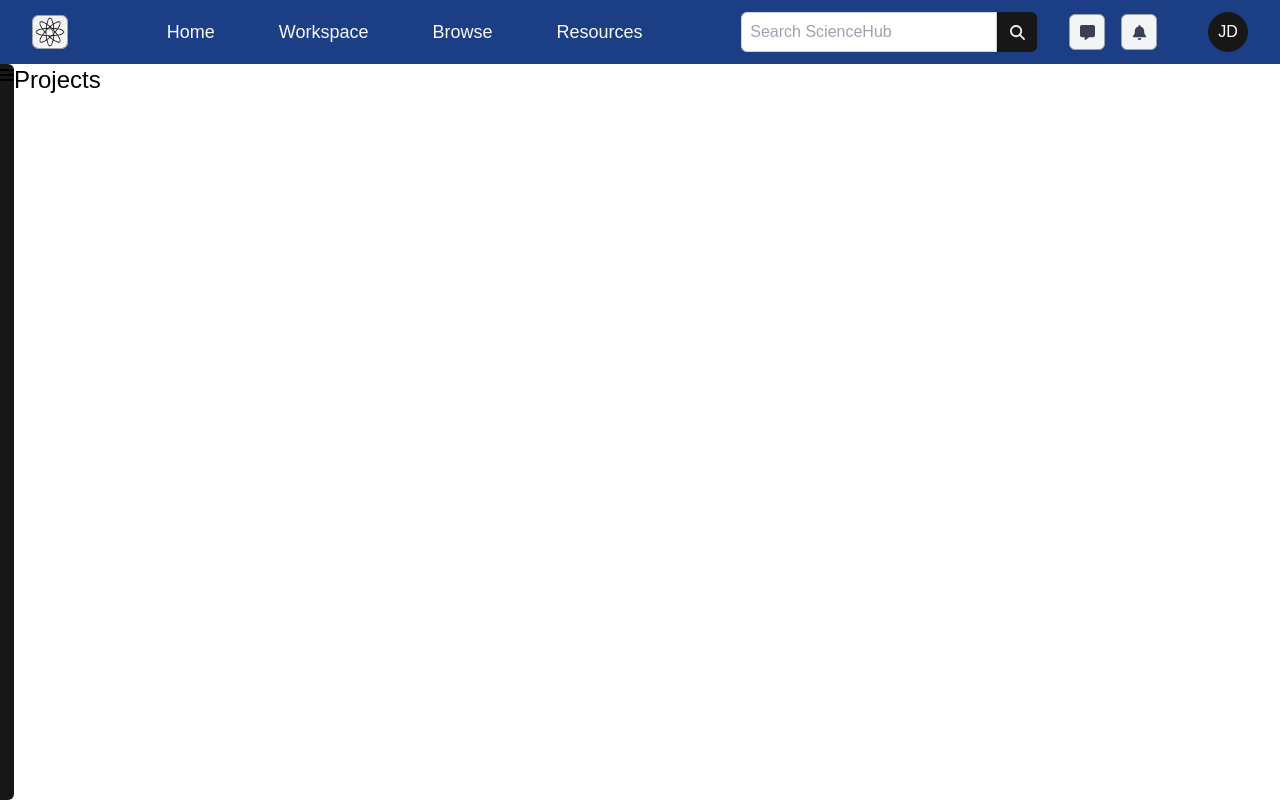
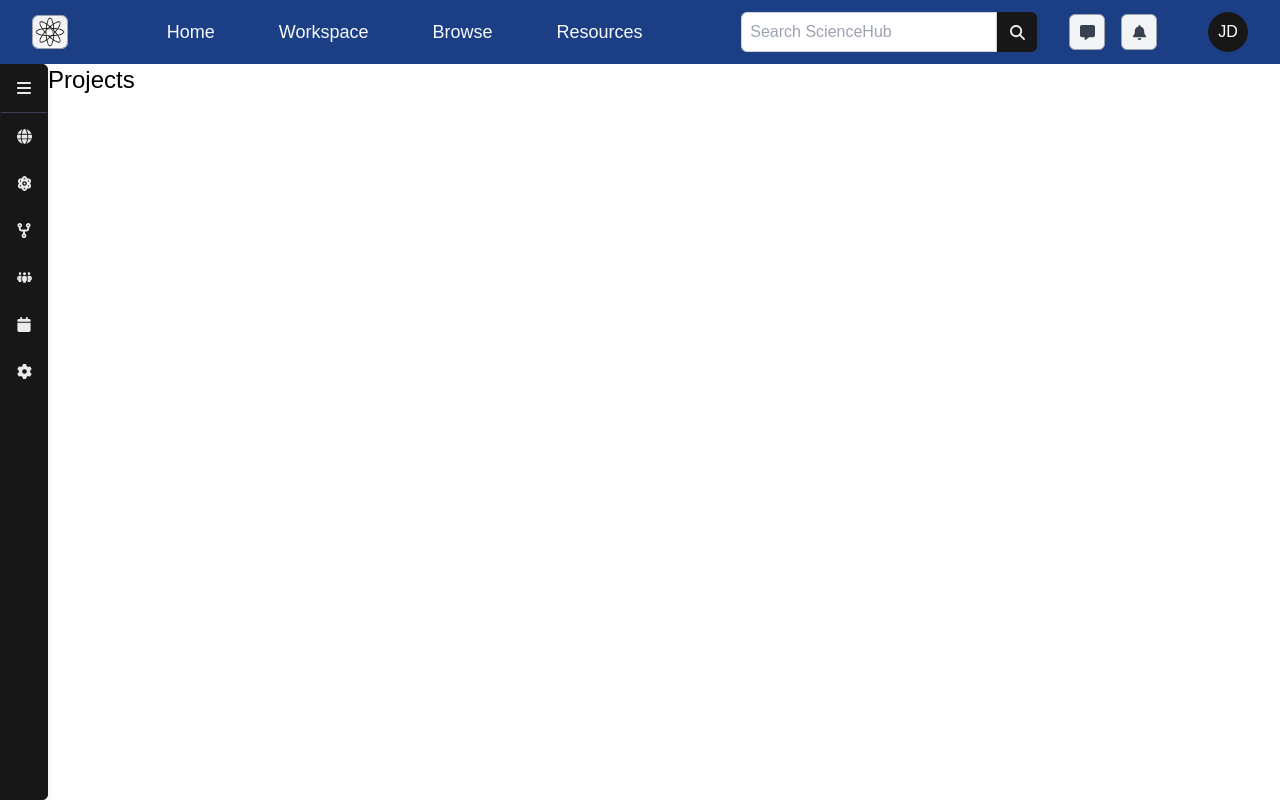
Before and after one commit to TudorOrban/ScienceHub-Frontend, a Next.js app: page /workspace/research/projects in a window 1280 px wide. Both pictures are taken after a click on the button 232 px from the left and 88 px from the top of the page. Built offline with nearby package versions, Linux system fonts and the light colour scheme.

Commit message:
Improve Sidebar UI

```diff
--- a/src/app/layout.tsx
+++ b/src/app/layout.tsx
@@ -38,7 +38,7 @@ export default function RootLayout({
 
 
                         <div
-                            className="flex-grow overflow-y-auto overflow-x-none ml-12 md:ml-0 relative"
+                            className="flex-grow overflow-y-auto overflow-x-none ml-12 md:ml-0 relative z-30"
                             style={{ height: "calc(100vh - 4rem)" }}
                         >
                             {children}
--- a/src/core/main/components/Sidebar.tsx
+++ b/src/core/main/components/Sidebar.tsx
@@ -5,7 +5,7 @@ import { faBars, faCaretDown, faCaretUp, faQuestion } from "@fortawesome/free-so
 import Link from "next/link";
 import { useState } from "react";
 
-import { useSidebarNavigation } from "../hooks/handleSidebarNavigation";
+import { useSidebarNavigation } from "../hooks/useSidebarNavigation";
 
 interface CollapsedItems {
     [key: string]: boolean;
@@ -15,7 +15,7 @@ const Sidebar = () => {
     const [isSidebarExpanded, setIsSidebarExpanded] = useState(true);
     const [collapsedItems, setCollapsedItems] = useState<CollapsedItems>({});
 
-    const { pageDirectory, navigationItems } = useSidebarNavigation();
+    const { pageDirectory, navigationItems, selectedItem } = useSidebarNavigation();
 
     const handleExpandItem = (itemLabel: string) => {
         setCollapsedItems((prev) => ({
@@ -26,35 +26,54 @@ const Sidebar = () => {
 
     if (!isSidebarExpanded) {
         return (
-            <div>
-                <button onClick={() => setIsSidebarExpanded(!isSidebarExpanded)}>
-                    <FontAwesomeIcon icon={faBars} />
-                </button>
+            <div className="collapsed-sidebar shadow-md">
+                <div className="w-full h-12 flex items-center justify-center border-b border-gray-700">
+                    <button onClick={() => setIsSidebarExpanded(!isSidebarExpanded)}>
+                        <FontAwesomeIcon icon={faBars} />
+                    </button>
+                </div>
+
+                <div className="p-4 w-full h-full space-y-8">
+                    {navigationItems.map((item) => (
+                        <div key={item.label}>
+                            <Link href={item?.link ?? ""} className="flex items-center justify-center w-full space-x-3">
+                                <FontAwesomeIcon
+                                    icon={item?.icon ?? faQuestion}
+                                    className="small-icon"
+                                />
+                            </Link>
+                        </div>
+                    ))}
+                </div>
             </div>
         );
     }
 
     return (
         <div className="sidebar shadow-md">
-            <div className="w-full h-12 flex items-center justify-between border-b border-gray-700">
+            <div className="w-full h-14 flex items-center justify-between border-b border-gray-700">
                 <div className="flex-1 flex items-center justify-center">
-                    <h1 className="text-xl font-semibold">{pageDirectory}</h1>
+                    <h1 className="text-2xl font-semibold">{pageDirectory}</h1>
                 </div>
                 <button className="mr-4" onClick={() => setIsSidebarExpanded(!isSidebarExpanded)}>
                     <FontAwesomeIcon icon={faBars} />
                 </button>
             </div>
 
-            <div className="pl-6 pr-4 py-4 w-full h-full space-y-4">
+            <div className="pl-6 pr-4 py-1 w-full h-full space-y-1">
                 {navigationItems.map((item) => (
                     <div key={item.label}>
-                        <div className="flex items-center justify-between py-2">
+                        <div className="flex items-center justify-between py-3">
                             <Link href={item?.link ?? ""} className="flex items-center space-x-3">
                                 <FontAwesomeIcon
                                     icon={item?.icon ?? faQuestion}
                                     className="small-icon"
                                 />
-                                <div className="hover:text-white">{item.label}</div>
+                                <div
+                                    className={`${selectedItem === item.label ? "text-blue-600" : ""} hover:text-blue-600`}
+                                >
+                                    {item.label}
+                                </div>
                             </Link>
 
                             {item?.subItems && (
@@ -73,15 +92,19 @@ const Sidebar = () => {
                                     <Link
                                         key={subItem.label}
                                         href={subItem.link ?? ""}
-                                        className={`flex items-center space-x-3 py-1 hover:text-white ${
-                                            index === 0 ? "pt-4" : ""
+                                        className={`flex items-center space-x-3 py-2 hover:text-white ${
+                                            index === 0 ? "pt-3" : ""
                                         }`}
                                     >
                                         <FontAwesomeIcon
                                             icon={subItem?.icon ?? faQuestion}
                                             className="small-icon"
                                         />
-                                        <div className="hover:text-white">{subItem.label}</div>
+                                        <div
+                                            className={`${selectedItem === subItem.label ? "text-blue-600" : ""} hover:text-blue-600`}
+                                        >
+                                            {subItem.label}
+                                        </div>
                                     </Link>
                                 ))}
                         </div>
--- a/src/core/main/config/sidebarNavigationItems.ts
+++ b/src/core/main/config/sidebarNavigationItems.ts
@@ -248,6 +248,7 @@ export const sidebarNavigationItems: Record<PageDirectory, NavigationItem[]> = {
     ],
     [PageDirectory.UserProfile]: [],
     [PageDirectory.Project]: [],
+    [PageDirectory.NotFound]: [],
 }
 
 
--- a/src/core/main/hooks/handleSidebarNavigation.ts
+++ b/src/core/main/hooks/useSidebarNavigation.ts
@@ -6,6 +6,7 @@ import { getNavigationItems } from "../config/sidebarNavigationItems";
 export const useSidebarNavigation = () => {
     const [pageDirectory, setPageDirectory] = useState<PageDirectory>(PageDirectory.Home);
     const [navigationItems, setNavigationItems] = useState<NavigationItem[]>([]);
+    const [selectedItem, setSelectedItem] = useState<string>("");
 
     const pathname = usePathname();
 
@@ -14,19 +15,14 @@ export const useSidebarNavigation = () => {
         const currentPageDirectory = determinePageDirectory(path);
         setPageDirectory(currentPageDirectory);
 
-        if (currentPageDirectory === PageDirectory.UserProfile) {
-            setNavigationItems([]);
-            return;
-        }
-        if (currentPageDirectory === PageDirectory.Project) {
-            setNavigationItems([]);
-            return;
-        }
-        const navigationItems = getNavigationItems(currentPageDirectory);
+        const navigationItems = determineNavigationItems(currentPageDirectory);
         setNavigationItems(navigationItems);
+
+        const selectedItem = determineSelectedItem(pathname, navigationItems);
+        setSelectedItem(selectedItem);
     }, [pathname]);
 
-    return { pageDirectory, navigationItems };
+    return { pageDirectory, navigationItems, selectedItem };
 };
 
 const determinePageDirectory = (path: string[]): PageDirectory => {
@@ -42,6 +38,29 @@ const determinePageDirectory = (path: string[]): PageDirectory => {
         case "project":
             return PageDirectory.Project;
         default:
-            return PageDirectory.Home;
+            return PageDirectory.NotFound;
     }
 };
+
+const determineNavigationItems = (currentPageDirectory: PageDirectory): NavigationItem[] => {
+    if (currentPageDirectory === PageDirectory.UserProfile) {
+        return [];
+    }
+    if (currentPageDirectory === PageDirectory.Project) {
+        return [];
+    }
+    return getNavigationItems(currentPageDirectory);
+}
+
+const determineSelectedItem = (pathname: string, navigationItems: NavigationItem[]): string => {
+    let currentPathLabel = navigationItems.find((item) => item.link === pathname)?.label;
+    if (!currentPathLabel) {
+        for (const item of navigationItems) {
+            currentPathLabel = (item?.subItems || []).find((subItem) => subItem.link === pathname)?.label;
+            if (currentPathLabel) {
+                break;
+            }
+        }
+    }
+    return currentPathLabel ?? "";
+}
--- a/src/core/main/models/UIElements.ts
+++ b/src/core/main/models/UIElements.ts
@@ -6,8 +6,9 @@ export enum PageDirectory {
     Workspace = "Workspace",
     Browse = "Browse",
     Resources = "Resources",
-    UserProfile = "UserProfile",
+    UserProfile = "User Profile",
     Project = "Project",
+    NotFound = "Not Found"
 }
 
 export interface NavigationItem {
@@ -16,6 +17,5 @@ export interface NavigationItem {
     link?: string;
     value?: string;
     subItems?: NavigationItem[];
-    expanded?: boolean;
     selected?: boolean;
 }
--- a/src/core/user/components/Userbar.tsx
+++ b/src/core/user/components/Userbar.tsx
@@ -38,7 +38,7 @@ const Userbar = ({
     ];
 
     return (
-        <div className="w-48 p-4 bg-white text-black border border-gray-300 rounded-md shadow-sm">
+        <div className="w-48 p-4 bg-white text-black border border-gray-300 rounded-md shadow-sm z-50">
             <div className="flex items-center space-x-2">
                 <UserAvatar userSmall={userSmall} />
 
@@ -47,8 +47,8 @@ const Userbar = ({
 
             <div className="space-y-4 py-4">
                 {navigationOptions.map((option, index) => (
-                    <div>
-                        <Link key={index} href={option.link} className="flex items-center text-gray-800 hover:font-semibold hover:text-gray-900">
+                    <div key={option.label}>
+                        <Link href={option.link} className="flex items-center text-gray-800 hover:font-semibold hover:text-gray-900">
                             <FontAwesomeIcon
                                 icon={option.icon}
                                 className="small-icon mr-2"
--- a/src/styles/header.css
+++ b/src/styles/header.css
@@ -3,7 +3,6 @@
     display: flex;
     justify-content: space-between;
     align-items: center;
-    overflow: hidden;
     height: 4rem;
     padding: 16px;
     background-color: var(--header-bg-color);
--- a/src/styles/sidebar.css
+++ b/src/styles/sidebar.css
@@ -8,3 +8,13 @@
     border-top-right-radius: 0.375rem;
     border-bottom-right-radius: 0.375rem;
 }
+
+.collapsed-sidebar {
+    background-color: var(--sidebar-bg-color);
+    color: var(--sidebar-text-color);
+    width: 3rem;
+    height: 100%;
+    border: 1px solid #1a1a1a;
+    border-top-right-radius: 0.375rem;
+    border-bottom-right-radius: 0.375rem;
+}
```
